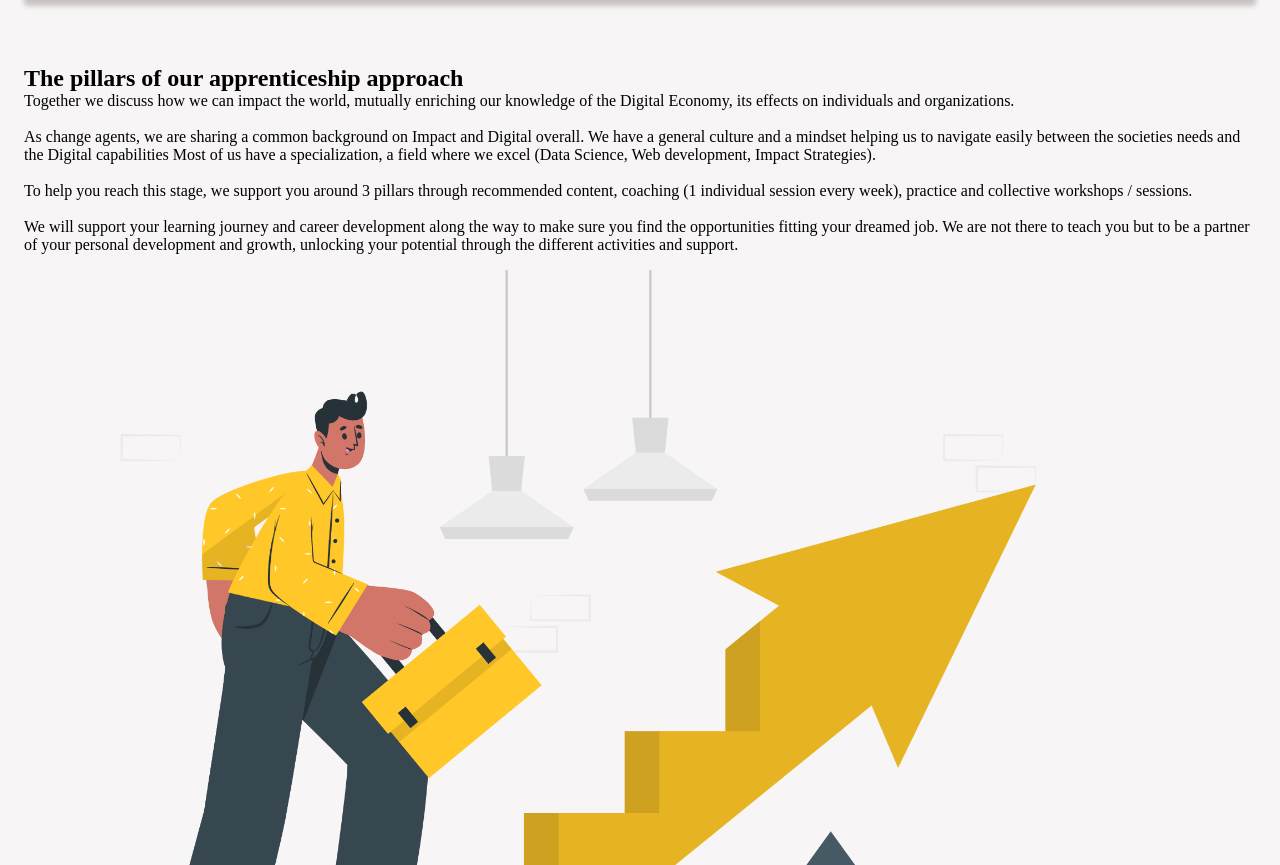
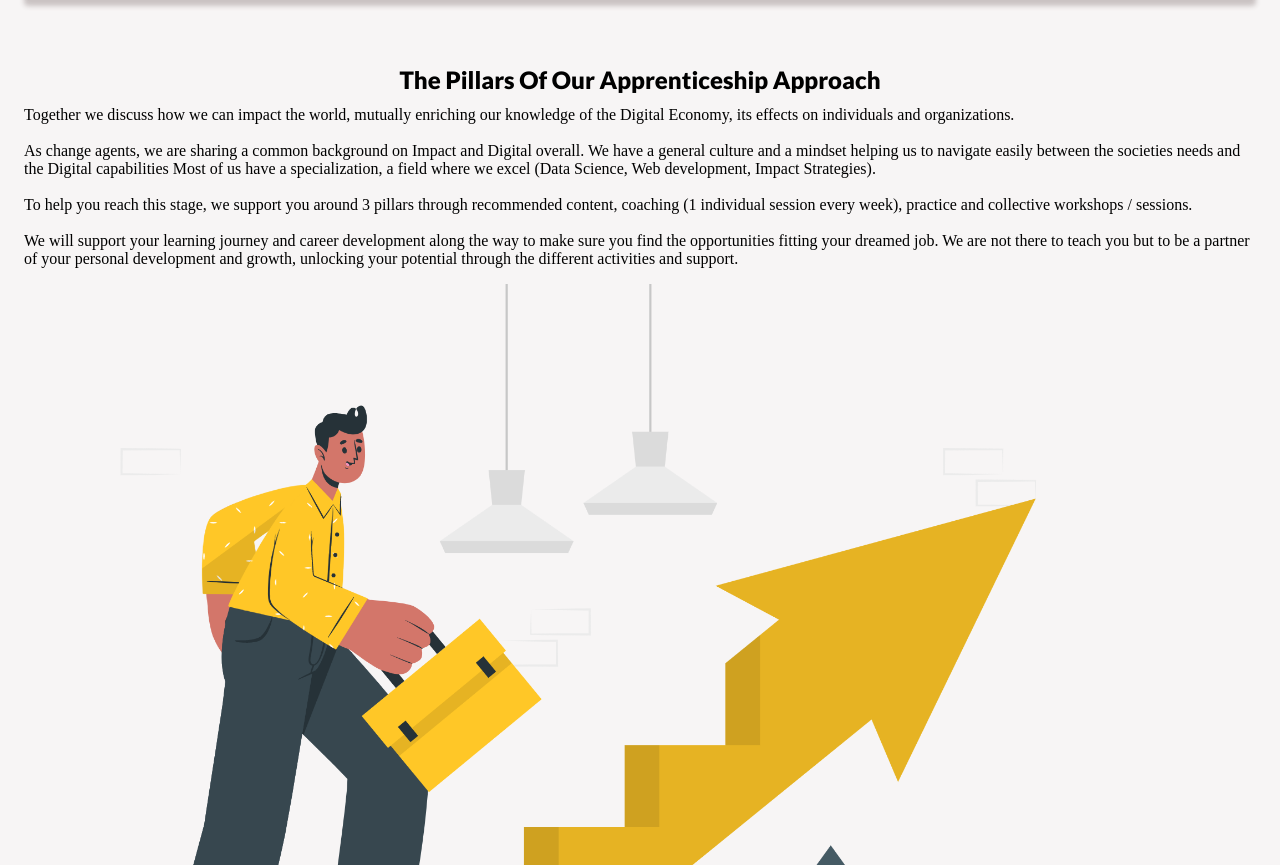
Before and after one commit to Ayiamco/dathappy, a plain HTML site: page index.html in a window 1280 px wide. Shown: the part 4875-5740 px from the top of the page. Drawn offline with Linux system fonts and the light colour scheme.

Commit message:
refactor

```diff
--- a/index.css
+++ b/index.css
@@ -214,6 +214,12 @@ article figure{
 #pillars h3{
     font-family: "lato";
 }
+#pillars h2{
+    font-family: "lato";
+    text-align: center;
+    text-transform: capitalize;
+    margin-bottom: 0.5em;
+}
 
 /* scholarship section styles */
 #scholarship{
```
